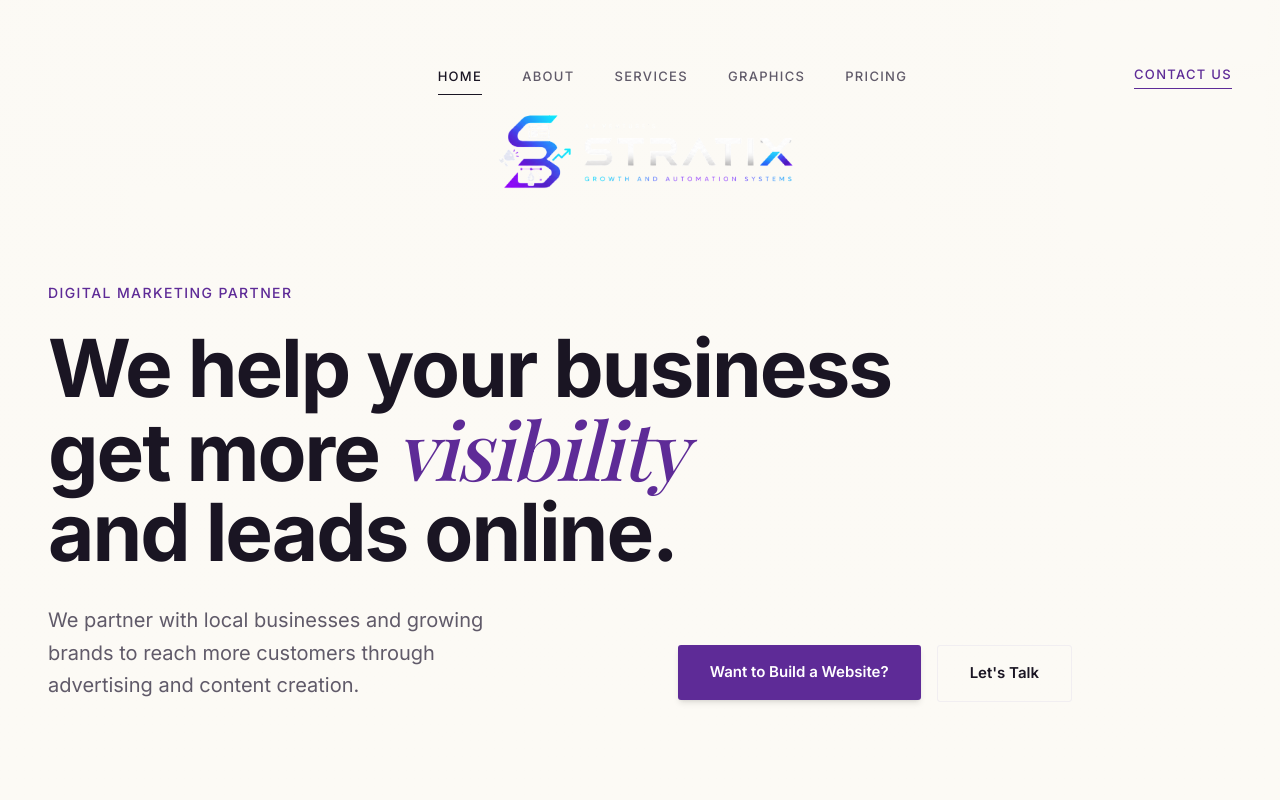
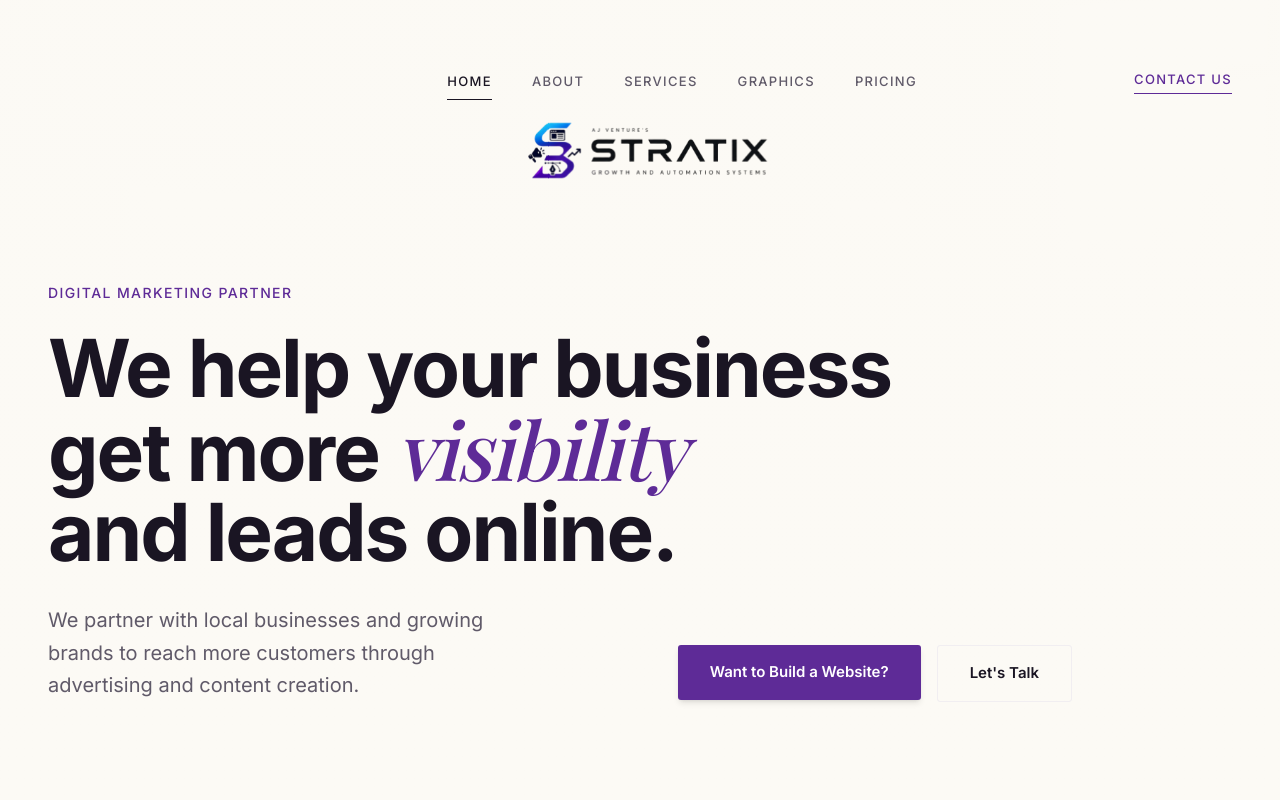
Before and after one commit to rajghorpade28/stratix, a Next.js app: page / in a window 1280 px wide. Shown: the top 800 px of the page. Built offline with nearby package versions, Linux system fonts and the light colour scheme; a web font is replaced by a local one.

Commit message:
asset: replace logo with new uploaded version and recalibrate sizing physics

```diff
--- a/src/components/layout/SharedLogo.tsx
+++ b/src/components/layout/SharedLogo.tsx
@@ -76,18 +76,18 @@ export function SharedLogo() {
       const rect = el.getBoundingClientRect();
       const w = window.innerWidth;
 
-      let targetScale = 2.222;
+      let targetScale = 2.0;
       let targetY = 150;
       let cols = 4;
       let rows = 4;
 
       if (w < 768) {
-        targetScale = 1.25;
+        targetScale = 1.2;
         targetY = 110;
         cols = 3;
         rows = 2; // reduced complexity for mobile
       } else if (w < 1024) {
-        targetScale = 1.75;
+        targetScale = 1.6;
         targetY = 130;
       }
 
--- a/src/components/ui/logo.tsx
+++ b/src/components/ui/logo.tsx
@@ -6,7 +6,7 @@ export function Logo({ className = "" }: { className?: string }) {
       <img
         src="/stratix-logo.png"
         alt="STRATIX"
-        className="w-auto h-[56px] md:h-[72px] lg:h-[90px] object-contain transition-transform group-hover:scale-105"
+        className="w-auto h-[64px] sm:h-[72px] md:h-[84px] lg:h-[100px] object-contain transition-transform group-hover:scale-105"
       />
     </Link>
   );
```
Also changed, not shown: public/stratix-logo.png, src/app/icon.png.
